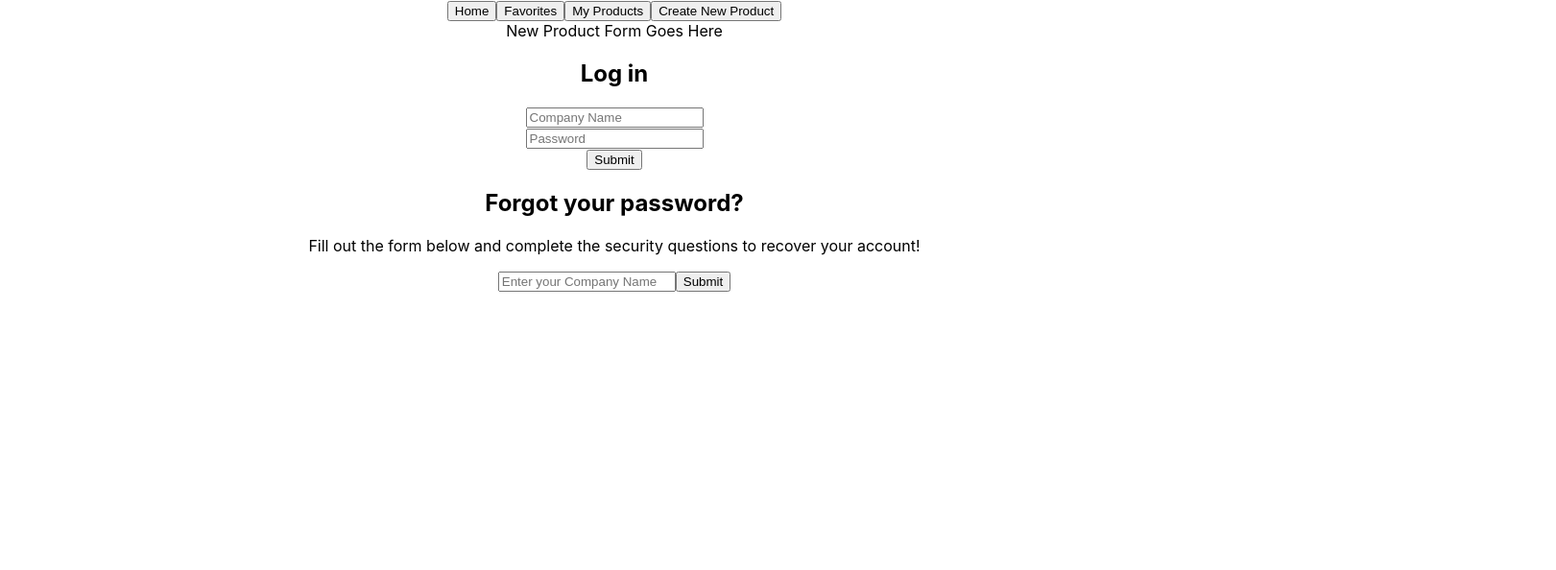
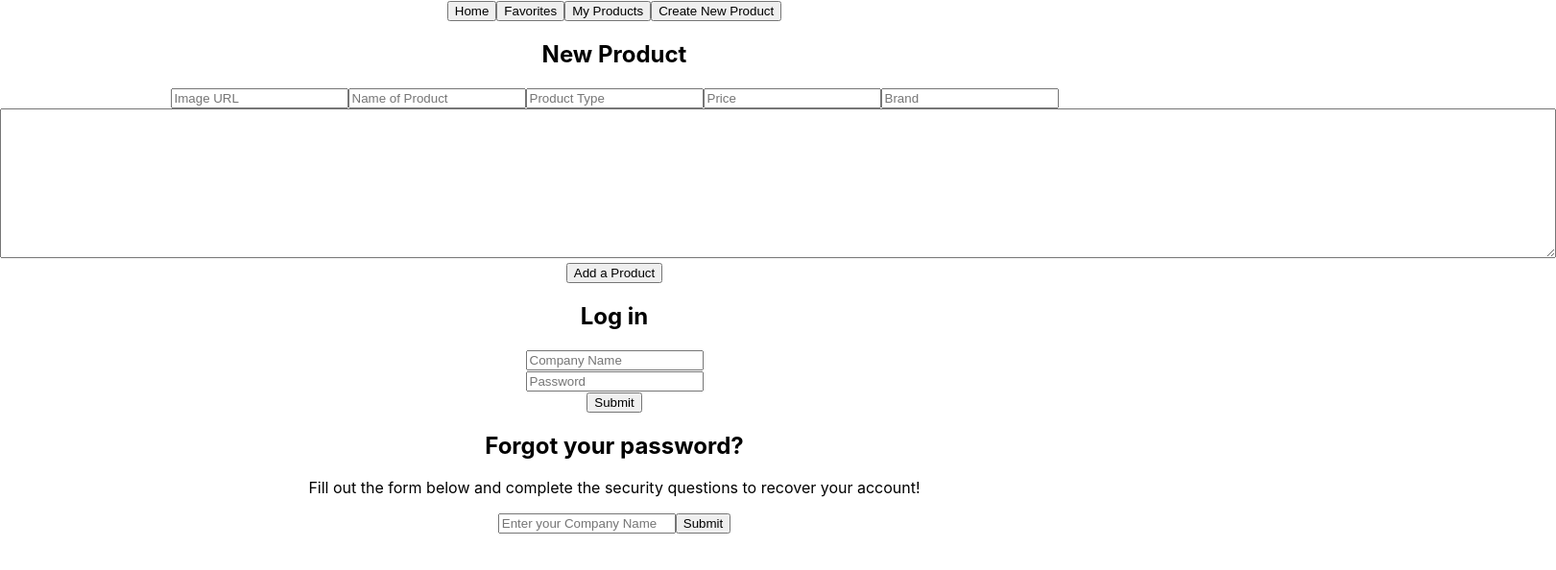
Before and after one commit to swilson-pro/phase-3-proj-backend, a React (Create React App) app in the folder makeup-frontend/: page /newproductform in a window 1280 px wide. Shown: the top 594 px of the page at 96% size, 1621 px wide, since content can reach past the window. Built offline with nearby package versions, Linux system fonts and the light colour scheme; no server answers.

Commit message:
NewProduct and NewProductForm frontend

```diff
--- a/makeup-frontend/src/App.js
+++ b/makeup-frontend/src/App.js
@@ -1,9 +1,9 @@
 import './App.css';
 import { Route, Routes } from 'react-router-dom';
-import NavBar from "./NavBar"
-import React, { useState, useEffect, useRef } from 'react'
-import Home from './Home'
-import Favorites from './Favorites'
+import NavBar from "./NavBar";
+import React, { useState, useEffect, useRef } from 'react';
+import Home from './Home';
+import Favorites from './Favorites';
 import MyProducts from './MyProducts';
 import NewProductForm from './NewProductForm';
 
@@ -108,7 +108,7 @@ function App() {
 
   const handleForgotPassword = async (e) => {
     e.preventDefault()
-    let req = await fetch('http://localhost:3100/forgot_password', {
+    let req = await fetch('http://localhost:3200/forgot_password', {
       method: 'POST',
       headers: {'Content-Type': 'application/json'},
       body: JSON.stringify({name: name})
--- /dev/null
+++ b/makeup-frontend/src/Collapse.js
@@ -0,0 +1,24 @@
+import {useState} from 'react'
+
+const Collapse = ({ collapsed, children }) => {
+    const [isCollapsed, setIsCollapsed] = useState(collapsed);
+
+    return (
+      <>
+        <button
+          className="collapse-button"
+          onClick={() => setIsCollapsed(!isCollapsed)}
+        >
+          {isCollapsed ? 'Show' : 'Hide'} description
+        </button>
+        <div
+          className={`collapse-content ${isCollapsed ? 'collapsed' : 'expanded'}`}
+          aria-expanded={isCollapsed}
+        >
+          {children}
+        </div>
+      </>
+    );
+  };
+
+  export default Collapse
--- /dev/null
+++ b/makeup-frontend/src/MakeupC3.js
@@ -0,0 +1,35 @@
+import Collapse from './Collapse'
+
+function MakeupC3 ({makeup, deleteProduct}) {
+    const {id, brand, product_type, name, price, image_link, description} = makeup
+
+    console.log("description", description)
+
+    const handleDeleteProduct = () => {
+        fetch(`http://localhost:3200/posts/${id}`, {
+            method: "DELETE",
+        })
+
+        deleteProduct(id)
+
+}
+
+    return (
+        <li className='card'>
+        <img src={image_link} alt={name} />
+        <h3>Name:{name}</h3>
+        <h3>Brand:{brand}</h3>
+        <h3>Product Type:{product_type}</h3>
+        <p>Price: {parseFloat(price)}</p>
+        <button onClick={handleDeleteProduct}>Delete</button>
+        {description ?
+        <Collapse collapsed={true}>
+            <div>
+                {description}
+            </div>
+        </Collapse>
+        : <div>No description</div>}
+        </li>
+    )
+}
+export default MakeupC3
--- a/makeup-frontend/src/MyProducts.js
+++ b/makeup-frontend/src/MyProducts.js
@@ -1,7 +1,23 @@
-const MyProducts = () => {
-    return(
-        <main>My Products</main>
-    )
-}
+import React from "react"
+import MakeupC3 from "./MakeupC3";
 
-export default MyProducts
+const MyProducts = ({makeupList, deleteProduct}) => {
+
+    console.log('MyProductsmakeuplist', makeupList)
+
+      return (
+        <main>
+          <ul className='cards'>
+          {makeupList.map((makeup) => {
+              return <MakeupC3
+              key={makeup.id}
+              makeup={makeup}
+              deleteProduct={deleteProduct}
+              />
+      })}
+          </ul>
+        </main>
+      );
+    };
+
+  export default MyProducts
--- a/makeup-frontend/src/NewProductForm.js
+++ b/makeup-frontend/src/NewProductForm.js
@@ -1,7 +1,81 @@
-function NewProductForm() {
+import React, {useState} from "react";
+
+function NewProductForm({newProduct}) {
+    const [image, setImage] = useState('')
+    const [name, setName] = useState('')
+    const [brand, setBrand] = useState('')
+    const [price, setPrice] = useState('')
+    const [productType, setProductType] = useState('')
+    const [description, setDescription] = useState('')
+
+    console.log({image, name, productType, brand, price, description})
+
+    const handleSubmit = (event) => {
+      event.preventDefault();
+      fetch('http://localhost:3200/makeups', {
+        method: "POST",
+        headers: {
+          "Content-Type": "application/json"
+        },
+        body: JSON.stringify({
+          image_link: image,
+          name: name,
+          product_type: productType,
+          brand: brand,
+          price: price,
+          description: description,
+        })
+      })
+      .then(r => r.json())
+      .then(newMakeup => newProduct(newMakeup))
+    }
+
     return (
-        <main>New Product Form Goes Here</main>
+    <div>
+      <h2>New Product</h2>
+      <form onSubmit={handleSubmit}>
+        <input
+        type="text"
+        name="image"
+        placeholder="Image URL"
+        value={image}
+        onChange={(e) => setImage(e.target.value)}
+         />
+        <input
+        type="text"
+        name="name"
+        placeholder="Name of Product"
+        value={name}
+        onChange={(e) => setName(e.target.value)}
+         />
+        <input
+        type="text"
+        name="prodtype"
+        placeholder="Product Type"
+        value={productType}
+        onChange={(e) => setProductType(e.target.value)}
+         />
+        <input
+        type="number"
+        name="price"
+        placeholder="Price"
+        value={price}
+        onChange={(e) => setPrice(parseFloat(e.target.value))}
+         />
+        <input
+        type="text"
+        name="brand"
+        placeholder="Brand"
+        value={brand}
+        onChange={(e) => setBrand(e.target.value)}
+         />
+
+        <textarea cols='200' rows='10' value={description} onChange={(e) => setDescription(e.target.value)} />
+        <br/>
+        <button type="submit">Add a Product</button>
+      </form>
+    </div>
     )
-}
+  }
 
 export default NewProductForm
```
